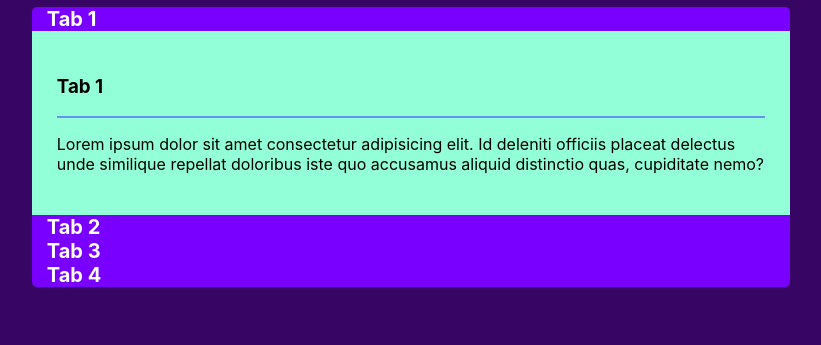
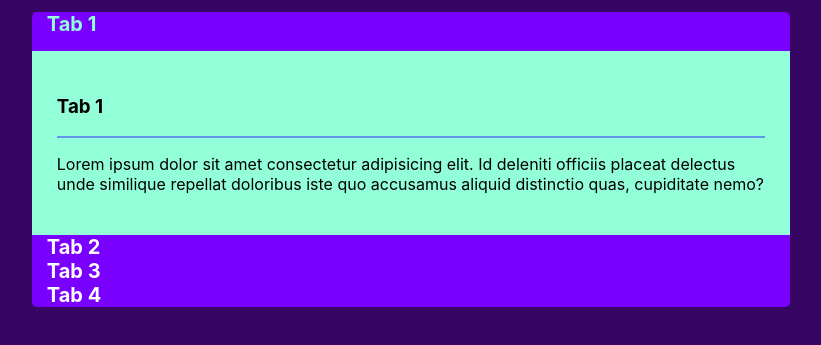
Before and after one commit to sufi0702/Assignment, a plain HTML site: page index.html in a window 1280 px wide. Both pictures are taken after a click on the link "Tab 1". Shown: the part 91-436 px from the top of the page, without its empty margins (229-1050 px from the left). Drawn offline with nearby package versions, Linux system fonts and the light colour scheme.

Commit message:
Update index.html and Completed Vertical Tab View Assignment using jQuery

```diff
--- a/index.html
+++ b/index.html
@@ -62,7 +62,8 @@
                 $("a").removeClass("active");
                 $(".tab-content").slideUp(1000);
                 $(tabId).slideDown(1000);
-                console.log("ID: " , tabId)
+                console.log("ID: " , tabId);
+                $(this).addClass("active");
             });
         });
     </script>
```
